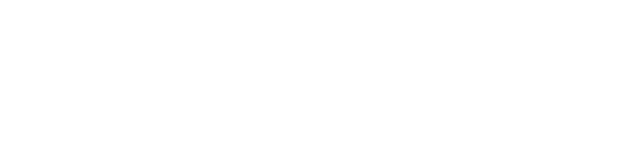
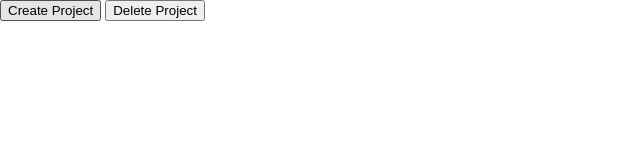
Before and after one commit to smartman15/todo-list, a website built with webpack: page src/template.html in a window 1280 px wide. Shown: the whole page, without its empty margins (0-640 px from the left). Built offline with nearby package versions, Linux system fonts and the light colour scheme.

Commit message:
Create buttons for creating and deleting project

```diff
--- a/src/template.html
+++ b/src/template.html
@@ -6,6 +6,13 @@
     <title>Document</title>
 </head>
 <body>
+    <header>
+        <nav>
+            <button id="create-project">Create Project</button>
+            <button id="delete-project">Delete Project</button>
+        </nav>
+    </header>
+
     <div id="content">
         <!-- grid container for project -->
             <!-- project details container -->
```
